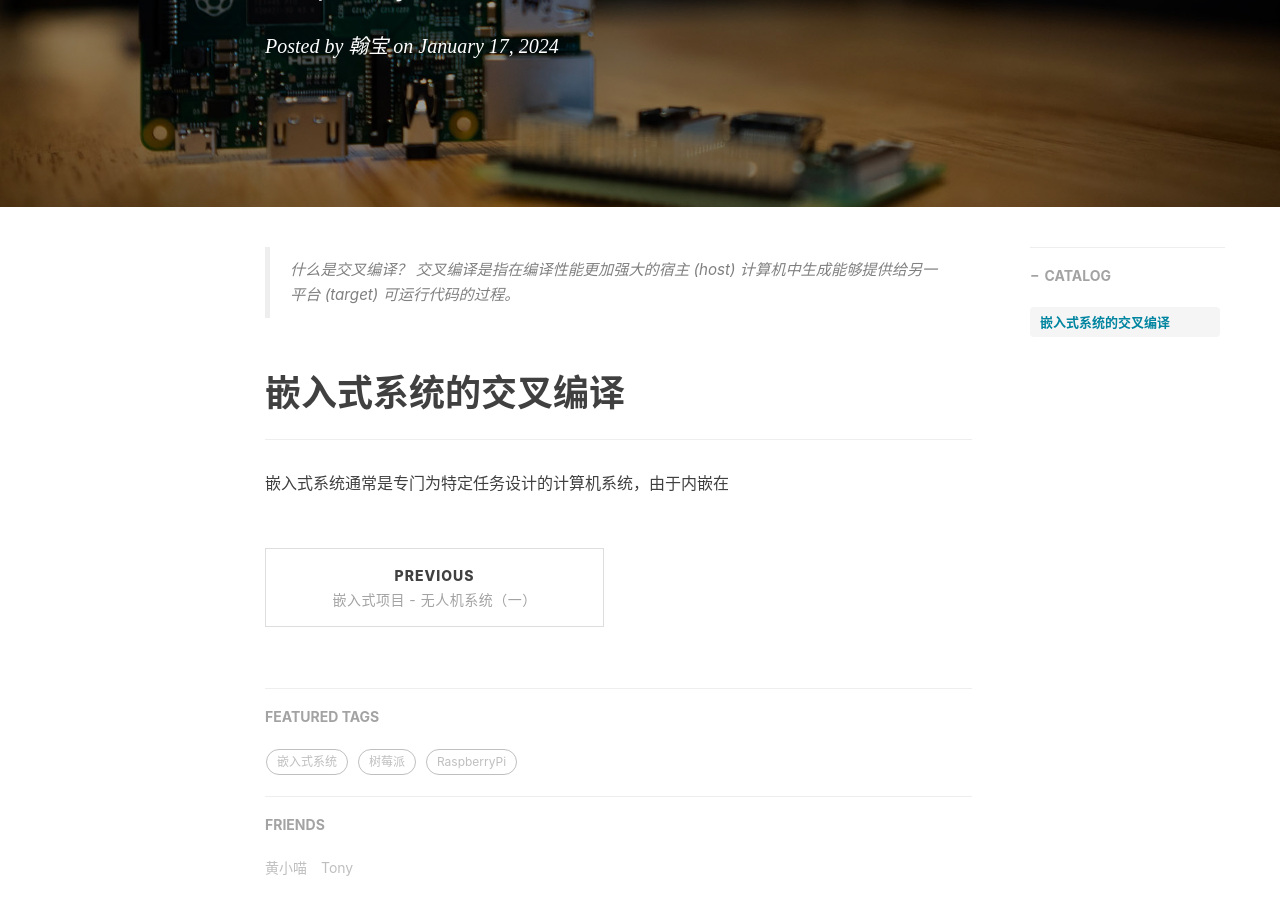
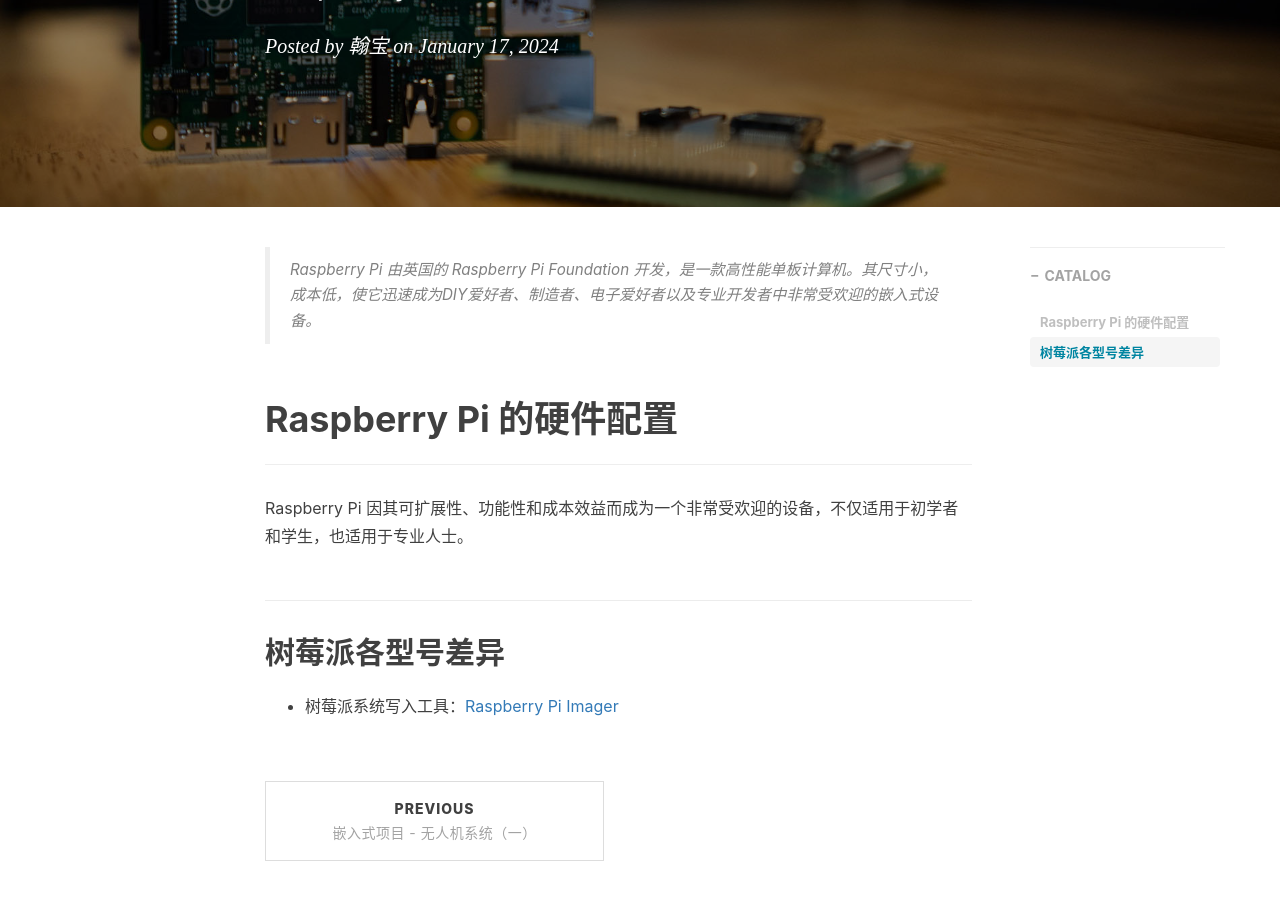
Before and after one commit to Tony-Btian/Tony-Btian.github.io, a Jekyll site: the page built from _posts/2024-01-17-raspberrypi-setup.md, in a window 1280 px wide and 900 px high, scrolled down 316 px. Built offline with Jekyll 4.4.1, drawn with Linux system fonts in a browser that asks for light colours; nearby versions of some CDN libraries; comment, search, counter and statistics services are not loaded.

Commit message:
Update post

```diff
--- a/_posts/.obsidian/workspace.json
+++ b/_posts/.obsidian/workspace.json
@@ -148,9 +148,9 @@
   },
   "active": "5f7c1c63f03661f8",
   "lastOpenFiles": [
-    "2024-01-15-raspberry-cross-compiling.md",
     "2024-01-16-uva-system-intro.md",
     "2024-01-17-raspberrypi-setup.md",
+    "2024-01-15-raspberry-cross-compiling.md",
     "2016-09-22-home-nas.md",
     "2022-10-23-sharx.md",
     "未命名.md",
--- a/_posts/2024-01-17-raspberrypi-setup.md
+++ b/_posts/2024-01-17-raspberrypi-setup.md
@@ -12,9 +12,12 @@ tags:
   - 树莓派
 ---
 
-> 什么是交叉编译？
-> 交叉编译是指在编译性能更加强大的宿主 (host) 计算机中生成能够提供给另一平台 (target) 可运行代码的过程。
+> Raspberry Pi 由英国的 Raspberry Pi Foundation 开发，是一款高性能单板计算机。其尺寸小，成本低，使它迅速成为DIY爱好者、制造者、电子爱好者以及专业开发者中非常受欢迎的嵌入式设备。
 
-# 嵌入式系统的交叉编译
+# Raspberry Pi 的硬件配置
 ---
-嵌入式系统通常是专门为特定任务设计的计算机系统，由于内嵌在
+Raspberry Pi 因其可扩展性、功能性和成本效益而成为一个非常受欢迎的设备，不仅适用于初学者和学生，也适用于专业人士。
+
+## 树莓派各型号差异
+
+- 树莓派系统写入工具：[Raspberry Pi Imager](https://www.raspberrypi.com/software/)
```
